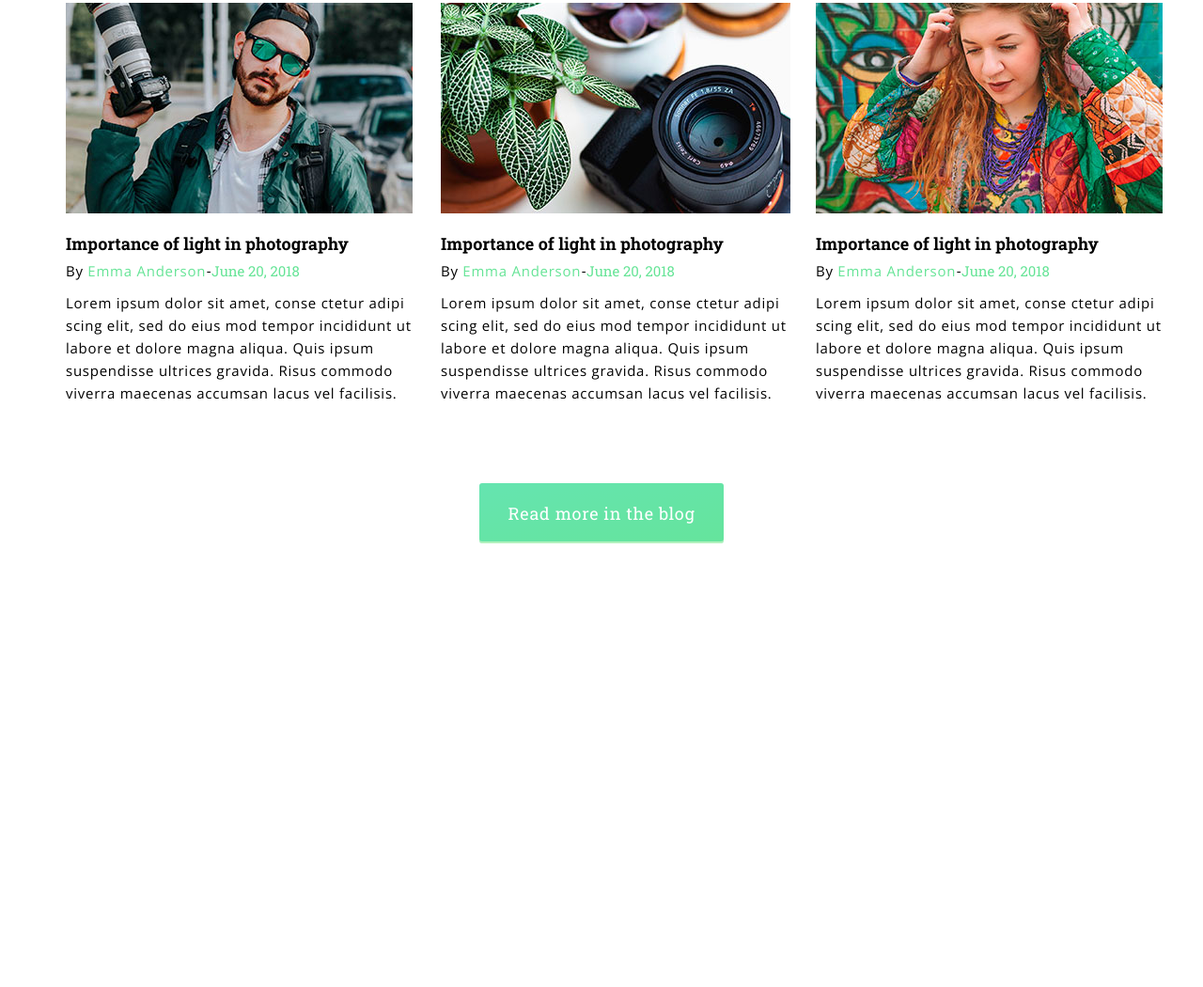
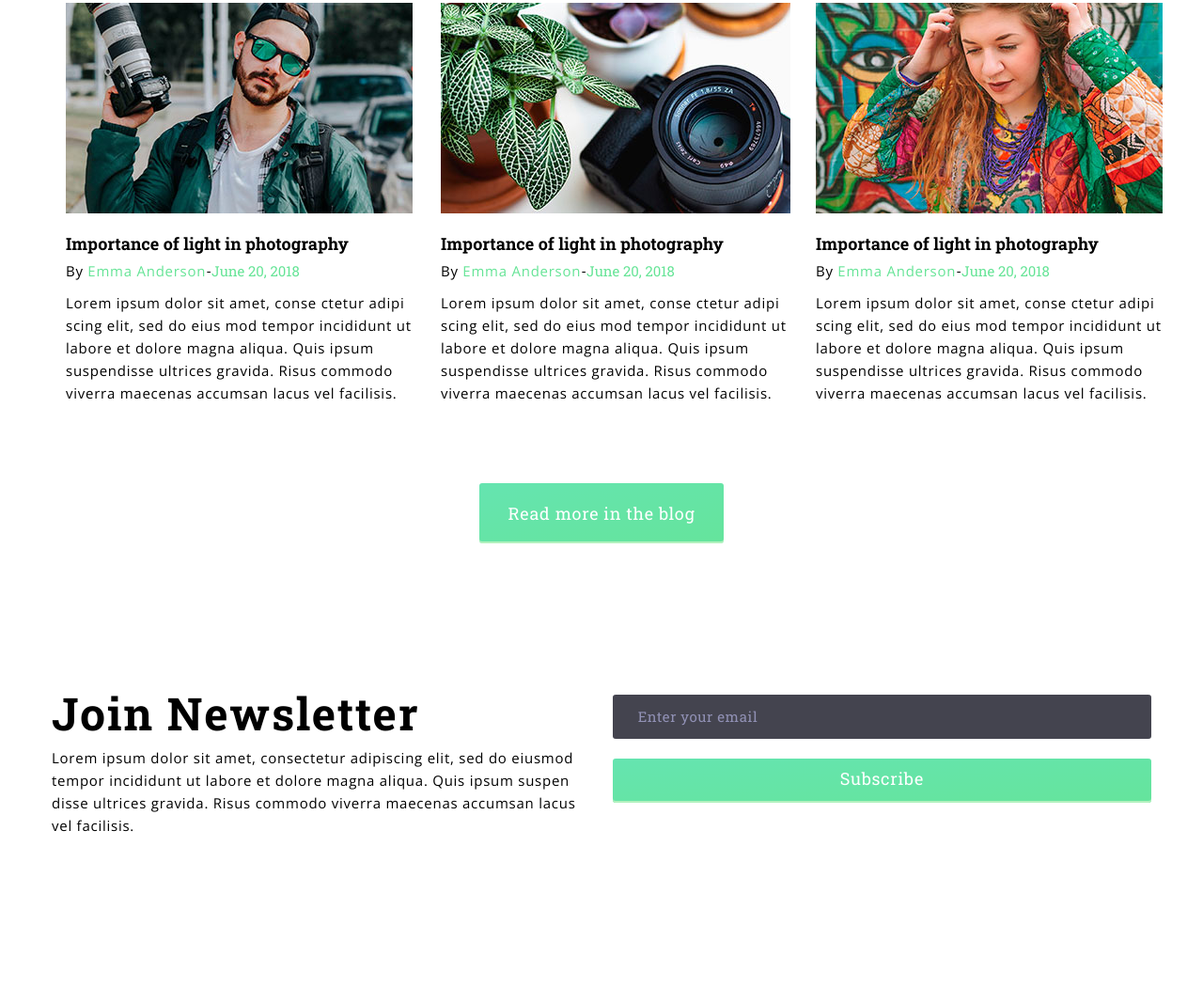
Before and after one commit to alexenerggy/Bookee, a plain HTML site: page src/views/index.html in a window 1280 px wide. Shown: the part 5611-6661 px from the top of the page at 94% size. Before the commit the page ends 6189 px from the top, so only its background shows below. Drawn offline with nearby package versions, Linux system fonts and the light colour scheme; files that its build step writes are made by us from their sources; files whose address does not match are found by name.

Commit message:
lesson 15 finish

```diff
--- a/src/styles/main.scss
+++ b/src/styles/main.scss
@@ -9,6 +9,7 @@ $light-color: #fff;
 $accent-color: #65e496;
 $bg-light-color: #f5f6fa;
 $bg-dark-color: #44444f;
+$gray-color: #9191b5;
 
 h1, h2, h3, h4, p {
     padding: 0;
@@ -562,3 +563,64 @@ body {
     text-align: center;
     box-shadow: 0 -2px #b2f1be inset;
 }
+
+.page-six {
+    padding-top: 161px;
+    padding-bottom: 160px;
+    max-width: 1170px;
+    margin: 0 auto;
+}
+.block-letter {
+    display: flex;
+    justify-content: space-between;
+    &-item {
+        flex-basis: 49%;
+    }
+    &__input {
+        width: 100%;
+        background-color: $bg-dark-color;
+        border: none;
+        color: $gray-color;
+        padding: 15px 27px;
+        box-sizing: border-box;
+        border-radius: 3px;
+        letter-spacing: 0.6px;
+        &:focus {
+            outline: none;
+        }
+        &::placeholder {
+            color: $gray-color;
+        }
+    }
+    &__btn {
+        display: block;
+        background: linear-gradient(to top left,#65e49c, #65e4b0 );
+        color: $light-color;
+        text-decoration: none;
+        width: 100%;
+        font-size: 18px;
+        border-radius: 3px;
+        text-align: center;
+        border: none;
+        margin-top: 21px;
+        padding: 11px 0 15px 0;
+        letter-spacing: 0.7px;
+        margin-bottom: 19px;
+        box-shadow: 0 -2px #b2f1be inset;
+        &:focus {
+            outline: none;
+        }
+    }
+    &__title {
+        font-size: 48px;
+        margin-bottom: 23px;
+        letter-spacing: 1.9px;
+        margin-top: 8px;
+    }
+    &__text {
+        font-family: 'Open Sans', serif;
+        font-size: 15px;
+        letter-spacing: 0.75px;
+    }
+
+}
--- a/src/views/index.html
+++ b/src/views/index.html
@@ -236,6 +236,20 @@
 				<a href="" class="page__btn">Read more in the blog</a>
 			</div>
 		</div>
+		<div class="page-six">
+			<div class="wrap">
+				<div class="block-letter">
+					<div class="block-letter-item">
+						<h2 class="block-letter__title">Join Newsletter</h2>
+						<p class="block-letter__text">Lorem ipsum dolor sit amet, consectetur adipiscing elit, sed do eiusmod tempor incididunt ut labore et dolore magna aliqua. Quis ipsum suspen disse ultrices gravida. Risus commodo viverra maecenas accumsan lacus vel facilisis.</p>
+					</div>
+					<div class="block-letter-item">
+						<input type="text" class="block-letter__input" placeholder="Enter your email">
+						<button class="block-letter__btn">Subscribe</button>
+					</div>
+				</div>
+			</div>
+		</div>
 		<script src="/js/main.js"></script>
 	</body>
 </html>
```
